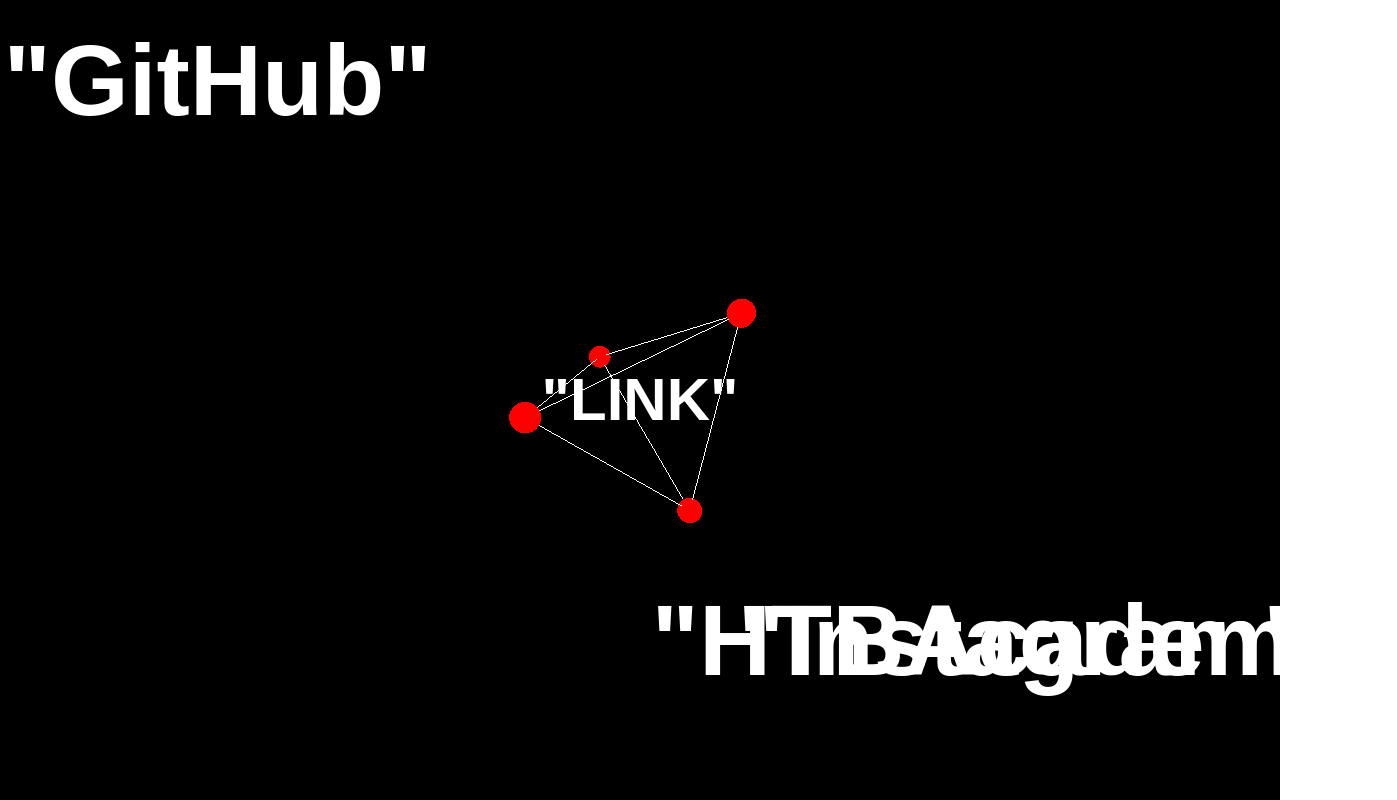
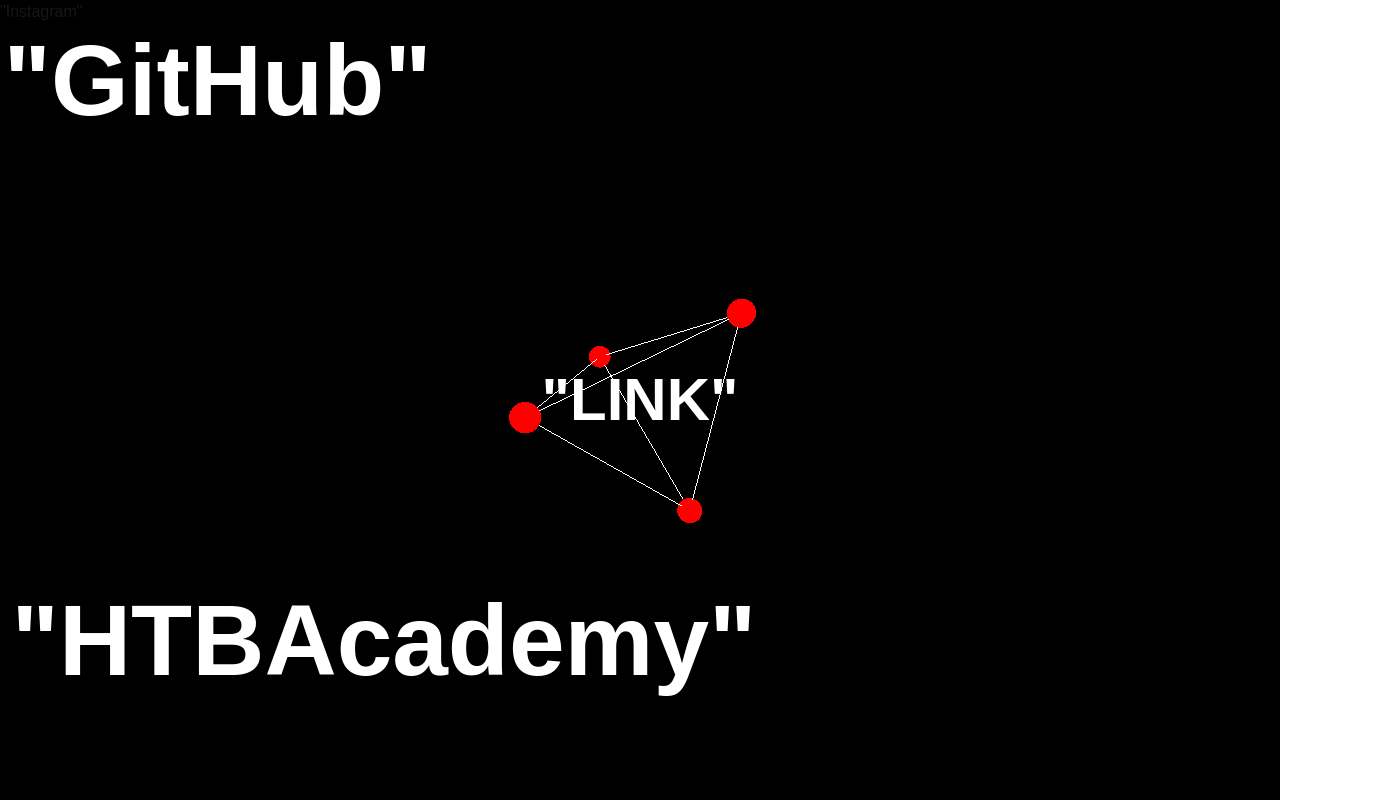
Before and after one commit to replay9zz/next-project, a Next.js app: page /link in a window 1280 px wide. Shown: the whole page, 1397 px wide, since content can reach past the window. Built offline with nearby package versions, Linux system fonts and the light colour scheme.

Commit message:
Fix: Link css

```diff
--- a/src/app/link/page.tsx
+++ b/src/app/link/page.tsx
@@ -26,7 +26,7 @@
               &quot;GitHub&quot;
             </a>
           </div>
-          <div className="hackthebox-academy-link">
+          <div className="instagram-link">
             <a href="https://www.instagram.com/hirokiokabe_o.o_/" target="_blank" rel="noopener noreferrer">
               &quot;Instagram&quot;
             </a>
--- a/src/app/styles.css
+++ b/src/app/styles.css
@@ -49,13 +49,13 @@
   pointer-events: none;
 }
 
-.instagram-link {
+.instagram-1-link {
   font-size: 100px;
   font-weight: bold;
   color: white;
   position: absolute;
   top: 30%;
-  right: -15%;
+  right: 5%;
   transform: translate(-50%, -50%);
   pointer-events: none;
 }
@@ -66,7 +66,7 @@
   color: white;
   position: absolute;
   top: 80%;
-  left: 80%;
+  left: 30%;
   transform: translate(-50%, -50%);
   pointer-events: none;
 }
```
